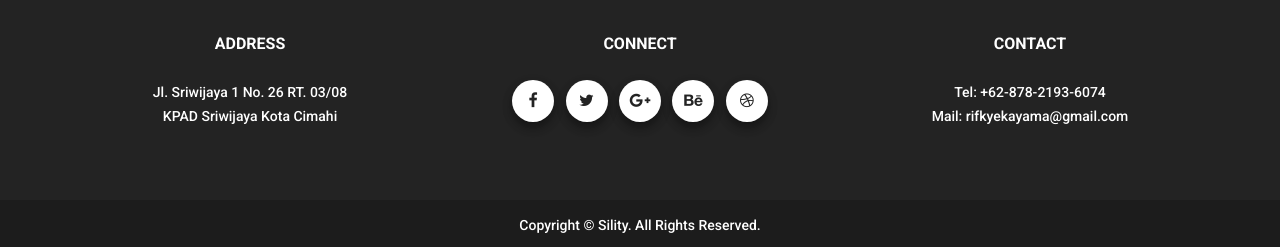
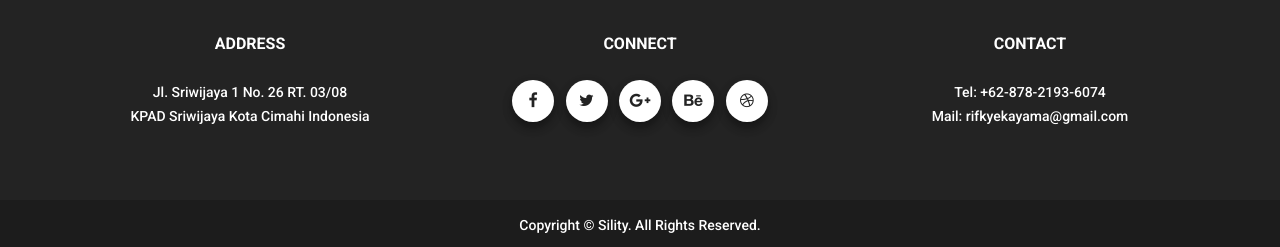
Before and after one commit to rifkyekayama/rifkyekayama.github.io, a Jekyll site: the page built from index.html, in a window 1280 px wide. Shown: the part 859-1106 px from the top of the page. Built offline with Jekyll 4.4.1, drawn with Linux system fonts in a browser that asks for light colours; nearby versions of some CDN libraries; some of the changed lines change nothing that is shown.

Commit message:
update config yml

```diff
--- a/_config.yml
+++ b/_config.yml
@@ -10,7 +10,10 @@
 name: Rifky Ekayama
 email: rifkyekayama@gmail.com
 phone: +62-878-2193-6074
-address: Jl. Sriwijaya 1 No. 26 RT. 03/08 <br> KPAD Sriwijaya Kota Cimahi
+profession: Web Developer and Software Engineer
+address: Jl. Sriwijaya 1 No. 26 RT. 03/08 <br> KPAD Sriwijaya Kota Cimahi Indonesia
+dateofbirth: 02 Februari 1994
+website: --
 description: > # this means to ignore newlines until "baseurl:"
   Write an awesome description for your new site here. You can edit this
   line in _config.yml. It will appear in your document head meta (for
--- a/_includes/section/about.html
+++ b/_includes/section/about.html
@@ -7,16 +7,16 @@
 				<img src="images/man02.png" alt="man" class="img-responsive section-img">
 			</div> <!-- end .col-sm-3 -->
 			<div class="col-sm-9">
-				<h3 class="small-margin-bottom">Benjamin Thomson</h3>
-				<h5>Web & UX Designer</h5>
-				<p>Ultricies nisi voluptatem, illo inventore veritatis et quasi architecto beatae vitae dicta sunt explicabo nemo enim ipsam voluptatem. Sed ut perspiciatis unde omnis iste natus error sit voluptatem accusantium doloremque latu dantium, totam rem aperiam, eaque ipsa quae ab illo tempor dignissim at. </p>
+				<h3 class="small-margin-bottom">{{ site.name }}</h3>
+				<h5>{{ site.profession }}</h5>
+				<p>{{ site.description }}</p>
 				<div class="signature"><img src="images/signature.png" alt="signature" class="img-responsive"></div>
 				<ul class="list-unstyled text-uppercase">
-					<li><b>Date Of Birth:</b> 24 Jan 1989</li>
-					<li><b>Phone:</b> 012-345-6789</li>
-					<li><b>Email:</b> Sility@example.com</li>
-					<li><b>Address:</b> 123 Sility, South Corner Street, Melborne, Australia.</li>
-					<li><b>Website:</b> http://www.example.com</li>
+					<li><b>Date Of Birth:</b> {{ site.dateofbirth }}</li>
+					<li><b>Phone:</b> {{ site.phone }}</li>
+					<li><b>Email:</b> {{ site.email }}</li>
+					<li><b>Address:</b> {{ site.address }}</li>
+					<li><b>Website:</b> {{ site.website }}</li>
 				</ul> <!-- end .list-unstyled -->
 				<div class="spacer"></div>
 				<h3>What I'm Doing</h3>
--- a/_includes/slideOut.html
+++ b/_includes/slideOut.html
@@ -23,7 +23,7 @@
 		<div class="image"><img src="/images/head01.png" alt="alt text" class="img-responsive"></div>
 		<div class="content">
 			<h5>{{ site.name }}</h5>
-			<span>Web & UX Designer</span>
+			<span>{{ site.profession }}</span>
 		</div> <!-- end .content -->
 		<div class="text-right">
 			<a href="#" class="button link-button white icon-left"><i class="md md-file-download"></i>Download Resume</a>
```
Also changed, not shown: _data/education.yml (added).
